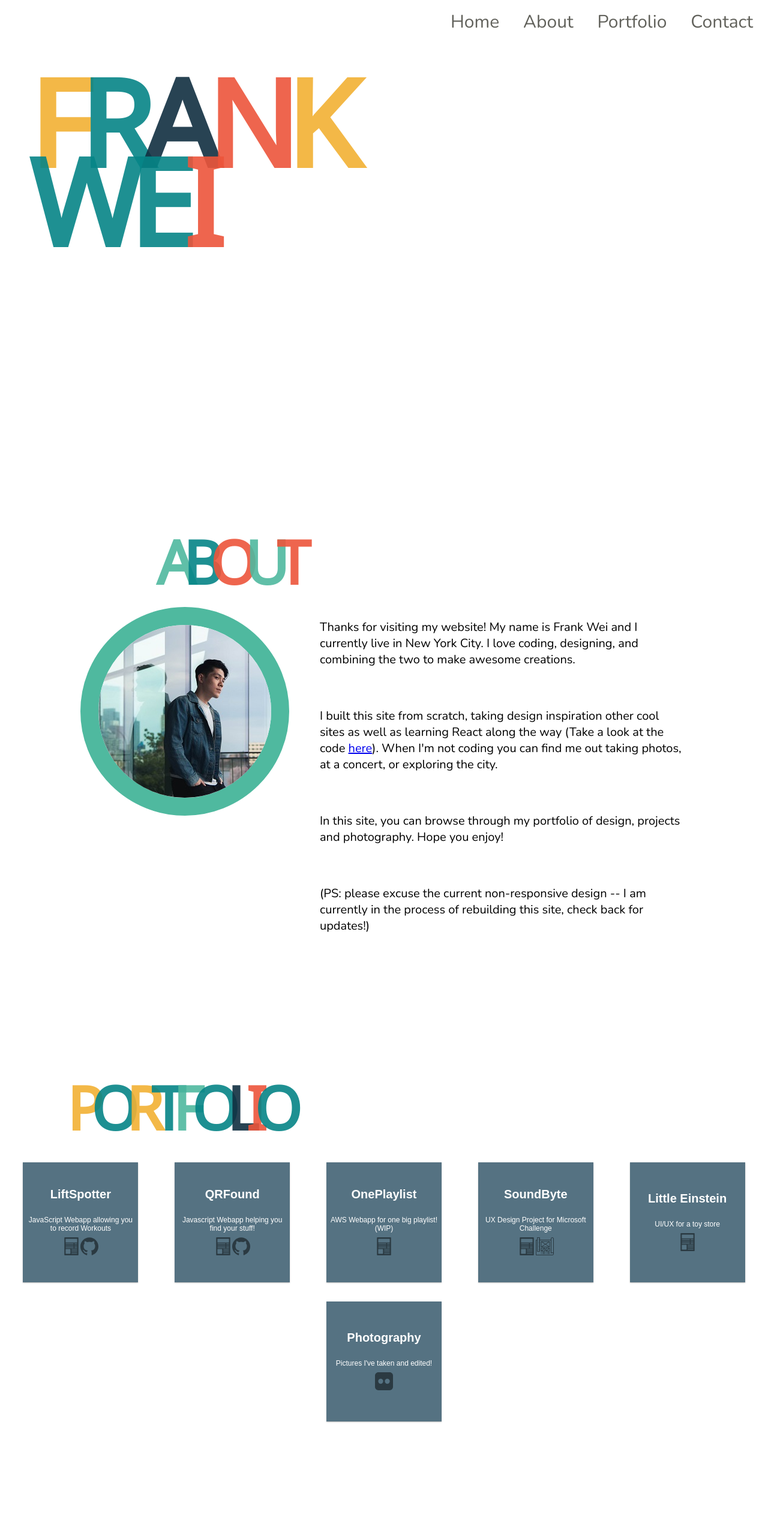
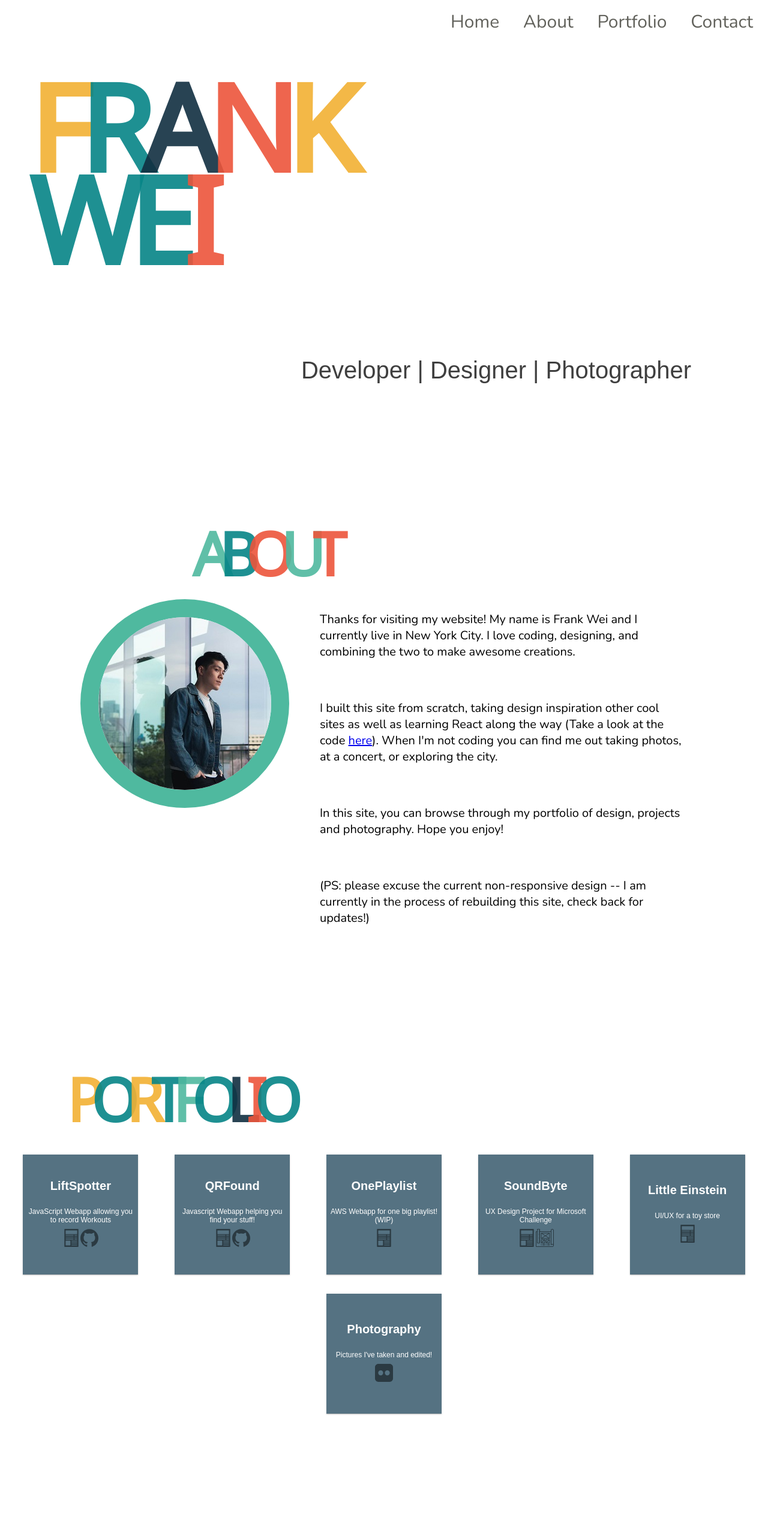
Before and after one commit to TheFrankWei/thefrankwei.github.io, a React (Create React App) app: page / in a window 1280 px wide. Shown: the top 2566 px of the page at 60% size. Built offline with nearby package versions, Linux system fonts and the light colour scheme.

Commit message:
added react-spring and animations, working on scroll

```diff
--- a/src/components/IconButton/IconButton.js
+++ b/src/components/IconButton/IconButton.js
@@ -1,5 +1,5 @@
 import React , {useState, useEffect, useRef}  from 'react';
-import { makeStyles, Icon } from '@material-ui/core';
+import { makeStyles, } from '@material-ui/core';
 import classNames from 'classnames';
 
 export const useStyles = makeStyles(theme => ({
@@ -37,8 +37,9 @@ const IconButton = (props) => {
     }
 
   useEffect(()=> {
-      refContainer.current.addEventListener('animationend', animDone);
-      return () => refContainer.current.removeEventListener('animationend', animDone)
+      let currentRef = refContainer.current;
+      currentRef.addEventListener('animationend', animDone);
+      return () => currentRef.removeEventListener('animationend', animDone);
   }, [])
 
 return(
--- a/src/components/Letter/Letter.js
+++ b/src/components/Letter/Letter.js
@@ -49,8 +49,9 @@ const Letter = (props) => {
       }
 
     useEffect(()=> {
-        refContainer.current.addEventListener('animationend', animDone);
-        return () => refContainer.current.removeEventListener('animationend', animDone)
+        let currentRef = refContainer.current;
+        currentRef.addEventListener('animationend', animDone);
+        return () => currentRef.removeEventListener('animationend', animDone);
     }, [])
 
     return(
--- a/src/components/PortfolioItem/PortfolioItem.js
+++ b/src/components/PortfolioItem/PortfolioItem.js
@@ -6,7 +6,6 @@ export const useStyles = makeStyles(theme => ({
     backgroundColor: '#557282',
     display: 'flex',
     flexDirection: 'column',
-    margin: '0.5rem 0',
     transition: 'box-shadow 0.25s',
     boxShadow: '0 1px 1px 0 rgba(0, 0, 0, 0.14), 0 1px 3px 0 rgba(0, 0, 0, 0.12), 0 2px 1px -2px rgba(0, 0, 0, 0.2)',
     width: '12rem',
--- a/src/containers/About/About.js
+++ b/src/containers/About/About.js
@@ -1,6 +1,7 @@
-import React from 'react';
+import React, { useRef }  from 'react';
 import Letter from './../../components/Letter/Letter.js';
 import Portrait from './../../images/portrait.jpg';
+import { useSpring, useChain, animated } from 'react-spring';
 import { makeStyles } from '@material-ui/core';
 
 export const useStyles = makeStyles(theme => ({
@@ -52,28 +53,45 @@ export const useStyles = makeStyles(theme => ({
 const About = () => {
   const classes = useStyles();
 
+  const aboutTitleRef = useRef();
+  const aboutTitleAnimation = useSpring({opacity: 1, marginLeft: 60,
+                            ref: aboutTitleRef,
+                            from: {opacity: 0, marginLeft: -5000,}})
+
+  const aboutPicRef = useRef();
+  const aboutPicAnimation = useSpring({ opacity: 1,
+                          ref: aboutPicRef,
+                          from:{ opacity: 0 }})
+
+  const aboutBioRef = useRef();
+  const aboutBioAnimation = useSpring({ opacity: 1, marginLeft: 0,
+                          ref: aboutBioRef,
+                          from:{ opacity: 0, marginLeft: 200 }})
+
+
+  useChain([aboutTitleRef, aboutPicRef, aboutBioRef], [0,1,1.5])
     return (
       <div className = {classes.about} id='About'>
-        <h1 className= {classes.about_title}>
+        <animated.h1 style={aboutTitleAnimation} className= {classes.about_title}>
             <Letter style={{fontSize: 100,}} value="A"/>
             <Letter style={{fontSize: 100,}} value="B"/>
             <Letter style={{fontSize: 100,}} value="O"/>
             <Letter style={{fontSize: 100,}} value="U"/>
             <Letter style={{fontSize: 100,}} value="T"/>
-            </h1>
+        </animated.h1>
 
             <div className = {classes.bioWrapper}>
 
-              <div className ={classes.portrait}>
+              <animated.div style={aboutPicAnimation} className ={classes.portrait}>
                 <img  src={Portrait} alt="this is me"/>
-              </div>
+              </animated.div>
 
-              <div className = {classes.bio}>
+              <animated.div style={aboutBioAnimation} className = {classes.bio}>
                 <p>Thanks for visiting my website! My name is Frank Wei and I currently live in New York City. I love coding, designing, and combining the two to make awesome creations.</p>
                 <br/><p>I built this site from scratch, taking design inspiration other cool sites as well as learning React along the way (Take a look at the code <a target="_blank" rel="noopener noreferrer" href = "https://github.com/TheFrankWei/thefrankwei.github.io">here</a>). When I'm not coding you can find me out taking photos, at a concert, or exploring the city.</p>
                 <br/><p>In this site, you can browse through my portfolio of design, projects and photography. Hope you enjoy!</p>
                 <br/><p>(PS: please excuse the current non-responsive design -- I am currently in the process of rebuilding this site, check back for updates!)</p>
-              </div>
+              </animated.div>
 
 
             </div>
--- a/src/containers/Home.js
+++ b/src/containers/Home.js
@@ -1,4 +1,4 @@
-import React, { Component } from 'react';
+import React from 'react';
 import { makeStyles } from '@material-ui/core';
 import Welcome from './Welcome/Welcome.js';
 import About from './About/About.js';
--- a/src/containers/Portfolio/Portfolio.js
+++ b/src/containers/Portfolio/Portfolio.js
@@ -1,7 +1,8 @@
-import React from 'react';
+import React, { useRef }  from 'react';
 import PortfolioItem from './../../components/PortfolioItem/PortfolioItem.js';
 import PortfolioItems from './PortfolioItems.js';
 import Letter from './../../components/Letter/Letter.js';
+import { useSpring, useTrail, useChain, animated } from 'react-spring';
 import { makeStyles } from '@material-ui/core';
 
 export const useStyles = makeStyles(theme => ({
@@ -33,9 +34,27 @@ export const useStyles = makeStyles(theme => ({
 
 const Portfolio = () => {
   const classes = useStyles();
+  const portfolioTitleRef = useRef();
+  const portfolioTitleAnimation = useSpring({opacity: 1, marginLeft: 40,
+                            ref: portfolioTitleRef,
+                            from: {opacity: 0, marginLeft: 1500,}})
+
+  const portfolioItemRef = useRef();
+  const portfolioItemAnimation = useTrail(PortfolioItems.length, {
+                                  ref: portfolioItemRef,
+                                  opacity: 1,
+                                  from: { opacity: 0 },
+                                })
+
+
+  useChain([portfolioTitleRef, portfolioItemRef], [0, 0.5])
+
+
+
   return (
    <div className={classes.portfolio} id = "Portfolio">
-      <h1 className = {classes.portfolio_title}>
+
+      <animated.h1 style={portfolioTitleAnimation} className = {classes.portfolio_title}>
         <Letter style={{fontSize: 100,}} value="P"/>
         <Letter style={{fontSize: 100,}} value="O"/>
         <Letter style={{fontSize: 100,}} value="R"/>
@@ -45,11 +64,16 @@ const Portfolio = () => {
         <Letter style={{fontSize: 100,}} value="L"/>
         <Letter style={{fontSize: 100,}} value="I"/>
         <Letter style={{fontSize: 100,}} value="O"/>
-      </h1>
+      </animated.h1>
      <div className={classes.contentGrid}>
-     {PortfolioItems.map((item, i) => (
-           <PortfolioItem className={classes.portfolioItem} title={item.title} description={item.description} icons={item.icon} links={item.links}key={i} />
-         ))}
+     {/* {PortfolioItems.map((item, i) => (
+           <AnimatedPortfolioItem style={portfolioItemAnimation} className={classes.portfolioItem} title={item.title} description={item.description} icons={item.icon} links={item.links} key={i} />
+         ))} */}
+      {portfolioItemAnimation.map(({...rest}, index) => (
+        <animated.div style={{...rest}}>
+          <PortfolioItem className={classes.portfolioItem} title={PortfolioItems[index].title} description={PortfolioItems[index].description} icons={PortfolioItems[index].icon} links={PortfolioItems[index].links} key={index} />
+        </animated.div>
+        ))}
      </div>
 
 
--- a/src/containers/Welcome/Welcome.js
+++ b/src/containers/Welcome/Welcome.js
@@ -1,36 +1,77 @@
-import React from 'react';
+import React, { useRef } from 'react';
 import Letter from './../../components/Letter/Letter.js';
 import { makeStyles } from '@material-ui/core';
-
+import { useSpring, useTrail, useChain, animated } from 'react-spring';
 export const useStyles = makeStyles(theme => ({
     welcome:{
         height: '100vh',
     },
+    welcomeTitleWrapper:{
+      paddingTop: '10%',
+    },
     welcome_title: {
-      marginLeft: 40,
+      // marginLeft: 40,
       display: 'block',
       textAlign: 'left',
-      paddingTop: '10%',
       lineHeight: '70%',
+
+    },
+    labels: {
+      position: 'absolute',
+      bottom: '20%',
+      right: '10%',
+      fontSize: '40px',
+      fontFamily: `'Fira Sans', sans-serif`,
+      fontColor: '#557282',
     },
 }));
+
+const labels = ['Developer', ' | ', 'Designer', ' | ', 'Photographer'];
 
 const Welcome = () => {
     const classes = useStyles();
 
+    const welcomeTitleLeftRef = useRef();
+    const welcomeTitleLeftAnimation = useSpring({opacity: 1, marginLeft: 40,
+                            ref: welcomeTitleLeftRef,
+                            from: {opacity: 0, marginLeft: -5000,}})
+
+    const welcomeTitleRightRef = useRef();
+    const welcomeTitleRightAnimation = useSpring({opacity: 1, marginLeft: 40,
+                            ref: welcomeTitleRightRef,
+                            from: {opacity: 0, marginLeft: 1500,}})
+
+    const labelRef = useRef();
+    const labelAnimation = useTrail(labels.length, {
+      ref: labelRef,
+      opacity: 0.75,
+      from: { opacity: 0 },
+    })
+
+    useChain([welcomeTitleLeftRef, welcomeTitleRightRef, labelRef], [0,0.5,1.5])
     return (
         <div className = {classes.welcome} id='Welcome'>
-        <h1 className={classes.welcome_title}>
+          <div className={classes.welcomeTitleWrapper}>
+            <animated.h1 style={welcomeTitleLeftAnimation} className={classes.welcome_title}>
               <Letter style={{fontSize: 200,}} value="F"/>
               <Letter style={{fontSize: 200,}}value="R"/>
               <Letter style={{fontSize: 200,}} value="A"/>
               <Letter style={{fontSize: 200,}}value="N"/>
               <Letter style={{fontSize: 200,}} value="K"/>
-          <br/>
+            </animated.h1>
+
+            <animated.h1 style={welcomeTitleRightAnimation} className={classes.welcome_title}>
               <Letter style={{fontSize: 200,}} value="W"/>
               <Letter style={{fontSize: 200,}} value="E"/>
               <Letter style={{fontSize: 200,}} value="I"/>
-        </h1>
+            </animated.h1>
+            </div>
+        <div className={classes.labels}>
+          {labelAnimation.map(({...rest}, index) =>(
+            <animated.span style={{...rest}}>{labels[index]}</animated.span>
+          ))
+          }
+         </div>
         </div>
     );
 
```
Also changed, not shown: package.json (+4 -3 lines), src/containers/Contact/Contact.js (+18 -5 lines), 1 other file (tests, documents, lock files or other folders). Lines whose indentation alone changed are shown as unchanged.
